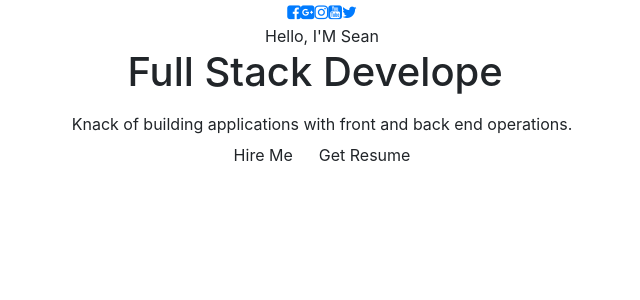
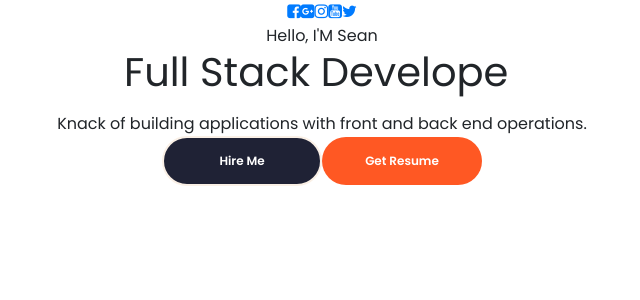
Before and after one commit to seannbannon/myportfolio, a React (Create React App) app in the folder portfolio/: page / in a window 1280 px wide. Shown: the top 300 px of the page, without its empty margins (318-958 px from the left). Built offline with nearby package versions, Linux system fonts and the light colour scheme; a web font is replaced by a local one.

Commit message:
adding style

```diff
--- a/portfolio/src/index.css
+++ b/portfolio/src/index.css
@@ -1,13 +1,135 @@
+@font-face {
+  font-family: "Poppins Medium";
+  font-style: normal;
+  font-weight: normal;
+  src: url("./assets/fonts/Poppins-Medium.ttf");
+}
+
+@font-face {
+  font-family: "Poppins Regular";
+  font-style: normal;
+  font-weight: normal;
+  src: url("./assets/fonts/Poppins-Regular.ttf");
+}
+
+@font-face {
+  font-family: "Poppins SemiBold";
+  font-style: normal;
+  font-weight: normal;
+  src: url("./assets/fonts/Poppins-SemiBold.ttf");
+}
+
+@font-face {
+  font-family: "Poppins Bold";
+  font-style: normal;
+  font-weight: normal;
+  src: url("./assets/fonts/Poppins-Bold.ttf");
+}
+
+@font-face {
+  font-family: "Poppins ExtraBold";
+  font-style: normal;
+  font-weight: normal;
+  src: url("./assets/fonts/Poppins-ExtraBold.ttf");
+}
+
+@font-face {
+  font-family: "Poppins Light";
+  font-style: normal;
+  font-weight: normal;
+  src: url("./assets/fonts/Poppins-Light.ttf");
+}
+
+@font-face {
+  font-family: "Poppins Thin";
+  font-style: normal;
+  font-weight: normal;
+  src: url("./assets/fonts/Poppins-Thin.ttf");
+}
+
+* {
+  outline: none;
+}
+
 body {
   margin: 0;
-  font-family: -apple-system, BlinkMacSystemFont, 'Segoe UI', 'Roboto', 'Oxygen',
-    'Ubuntu', 'Cantarell', 'Fira Sans', 'Droid Sans', 'Helvetica Neue',
-    sans-serif;
+  overflow-y: overlay;
+  font-family: "Poppins Regular";
   -webkit-font-smoothing: antialiased;
   -moz-osx-font-smoothing: grayscale;
 }
 
 code {
-  font-family: source-code-pro, Menlo, Monaco, Consolas, 'Courier New',
+  font-family: source-code-pro, Menlo, Monaco, Consolas, "Courier New",
     monospace;
 }
+
+::-webkit-scrollbar {
+  width: 6px !important;
+  height: 6px !important;
+}
+
+body ::-webkit-scrollbar-thumb {
+  background-color: hsla(0, 0%, 100%, 0.16);
+}
+
+::-webkit-scrollbar-thumb {
+  background-color: rgba(0, 0, 0, 0.2);
+}
+
+::-webkit-scrollbar-track {
+  background: hsla(0, 0%, 100%, 0.1);
+}
+
+.btn {
+  border-radius: 50px;
+  padding: 14px 0;
+  width: 160px;
+  cursor: pointer;
+  transition: 0.2s;
+  font-family: "Poppins SemiBold";
+}
+
+.btn:active {
+  transform: translateY(2px);
+}
+
+.primary-btn {
+  color: var(--white);
+  border: 2px solid linen;
+  font-size: 12px;
+  background-color: #1f2235;
+}
+/* @media only screen and (max-width: 414px) {
+  .primary-btn {
+    font-size: 13px;
+  }
+} */
+
+.primary-btn:hover {
+  color: aliceblue;
+  border: 2px solid #ff5823;
+  background-color: #1f2235;
+}
+
+.highlighted-btn {
+  color: var(--white);
+
+  font-size: 12px;
+  background-color: #ff5823;
+}
+@media only screen and (max-width: 568px) {
+  .highlighted-btn {
+    z-index: -900;
+  }
+}
+
+.red-border {
+  border: 1px solid var(--error-message) !important;
+}
+
+.fade-in {
+  opacity: 0;
+  transform: translateY(80px);
+  transition: all 0.8s ease;
+}
```
